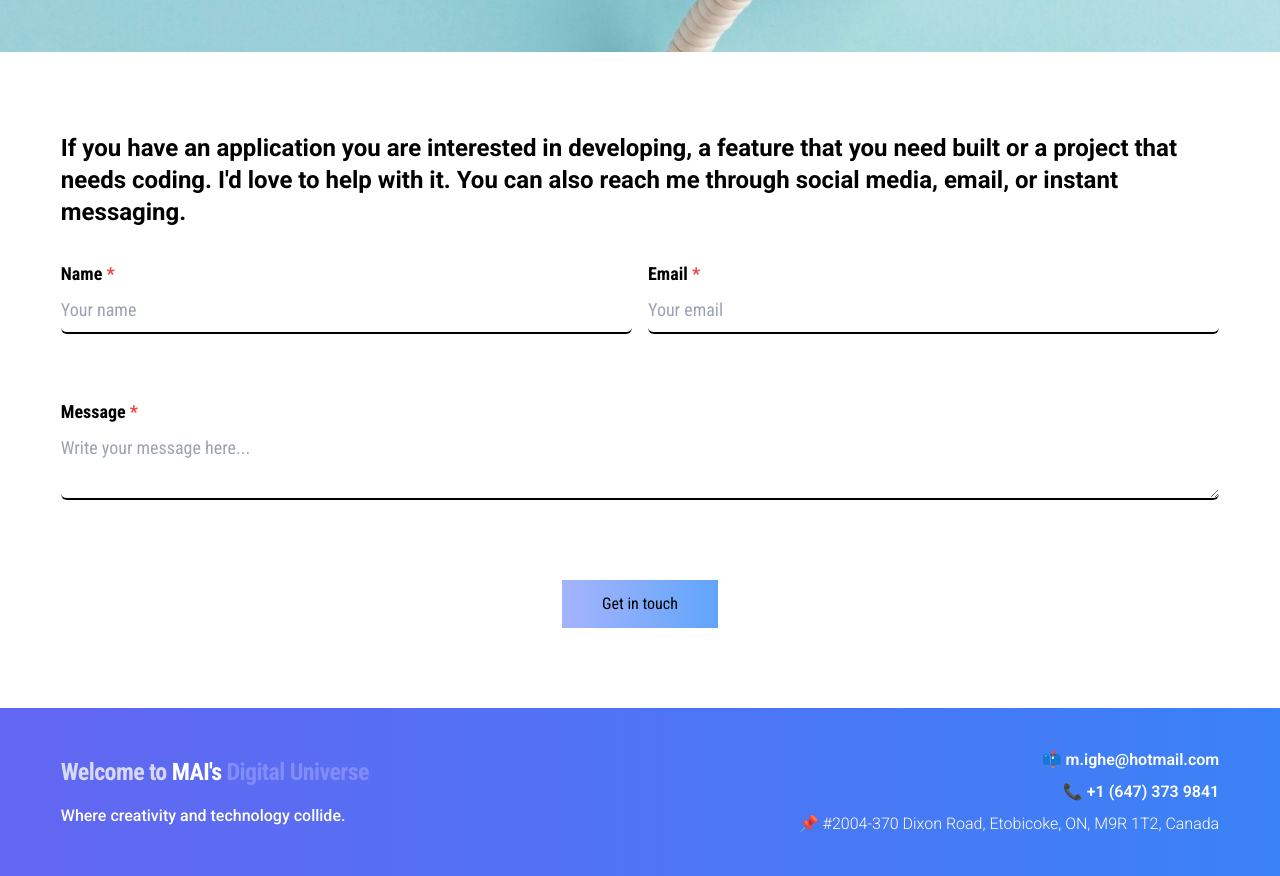
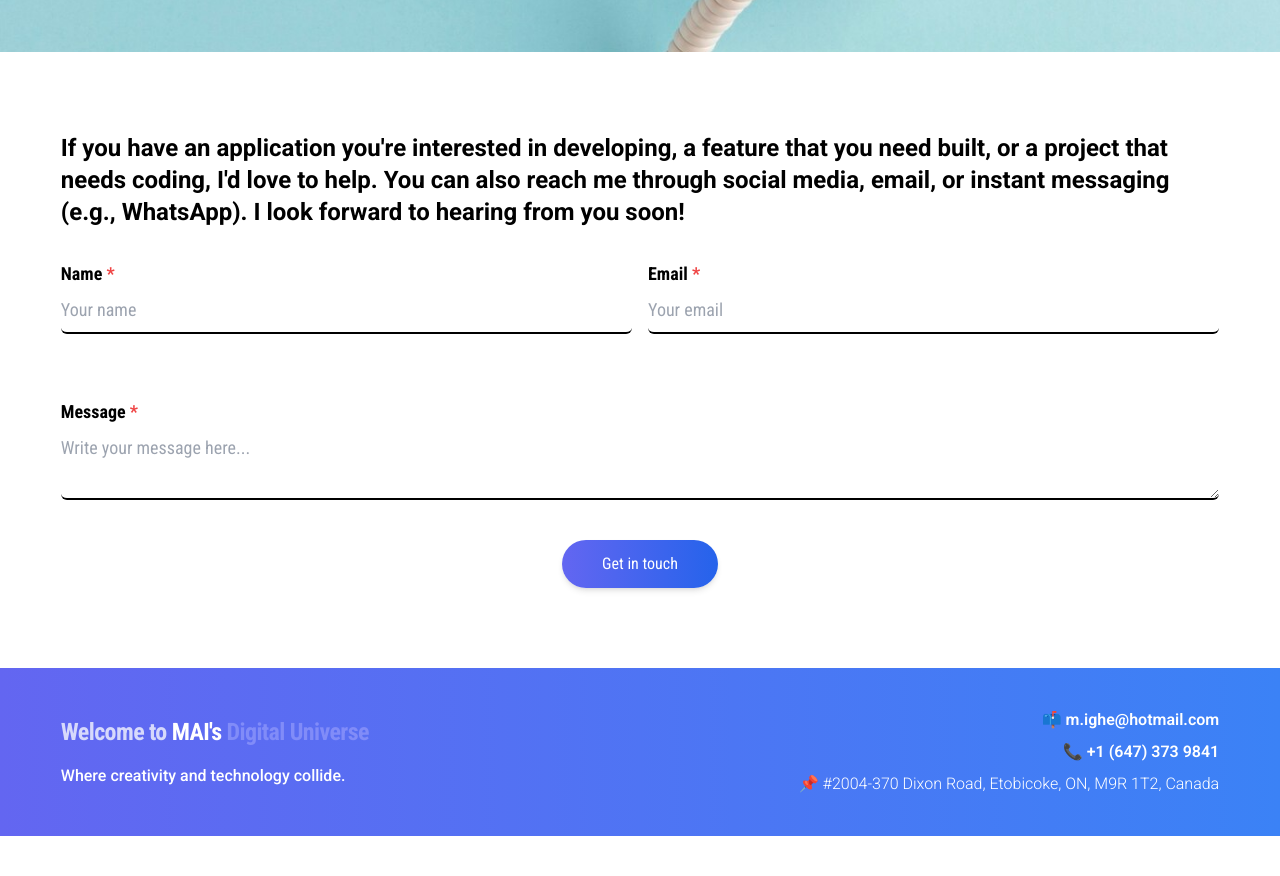
Before and after one commit to katarighe/my-portfolio-website, a React (Vite) app: page /contact in a window 1280 px wide. Shown: the part 840-1716 px from the top of the page. After the commit the page ends 1676 px from the top, so only its background shows below. Built offline with nearby package versions, Linux system fonts and the light colour scheme.

Commit message:
Update the paragraph

```diff
--- a/src/pages/Contact.jsx
+++ b/src/pages/Contact.jsx
@@ -11,10 +11,11 @@ function Contact() {
       <section className="py-20">
         <div className="container">
           <h2 className="font-bold text-2xl mb-1 font-robotoOriginal">
-            If you have an application you are interested in developing, a
-            feature that you need built or a project that needs coding. I&apos;d
-            love to help with it. You can also reach me through social media,
-            email, or instant messaging.
+            If you have an application you're interested in developing, a
+            feature that you need built, or a project that needs coding,
+            I&apos;d love to help. You can also reach me through social media,
+            email, or instant messaging (e.g., WhatsApp). I look forward to
+            hearing from you soon!
           </h2>
           <form
             action="https://formspree.io/f/mlekylyd"
@@ -64,10 +65,10 @@ function Contact() {
                 className="border-b-2 border-black w-full py-2 text-lg font-robotoCondensed rounded-b-md"
               ></textarea>
             </label>
-            <div className="flex justify-center items-center mt-16 md:mt-20 md:flex-row">
+            <div className="flex justify-center items-center mt-16 md:mt-10 md:flex-row">
               <button
                 type="submit"
-                className="p-3 px-10 text-black bg-gradient-to-r from-indigo-300 to-blue-400 flex justify-center items-center gap-1 w-full md:w-fit font-robotoCondensed hover:scale-110 transition-transform duration-300"
+                className="p-3 px-10 text-white bg-gradient-to-r from-indigo-500 to-blue-600 flex justify-center items-center gap-1 w-full md:w-fit font-robotoCondensed hover:scale-105 transition-transform duration-300 rounded-full shadow-md"
               >
                 Get in touch
               </button>
```
